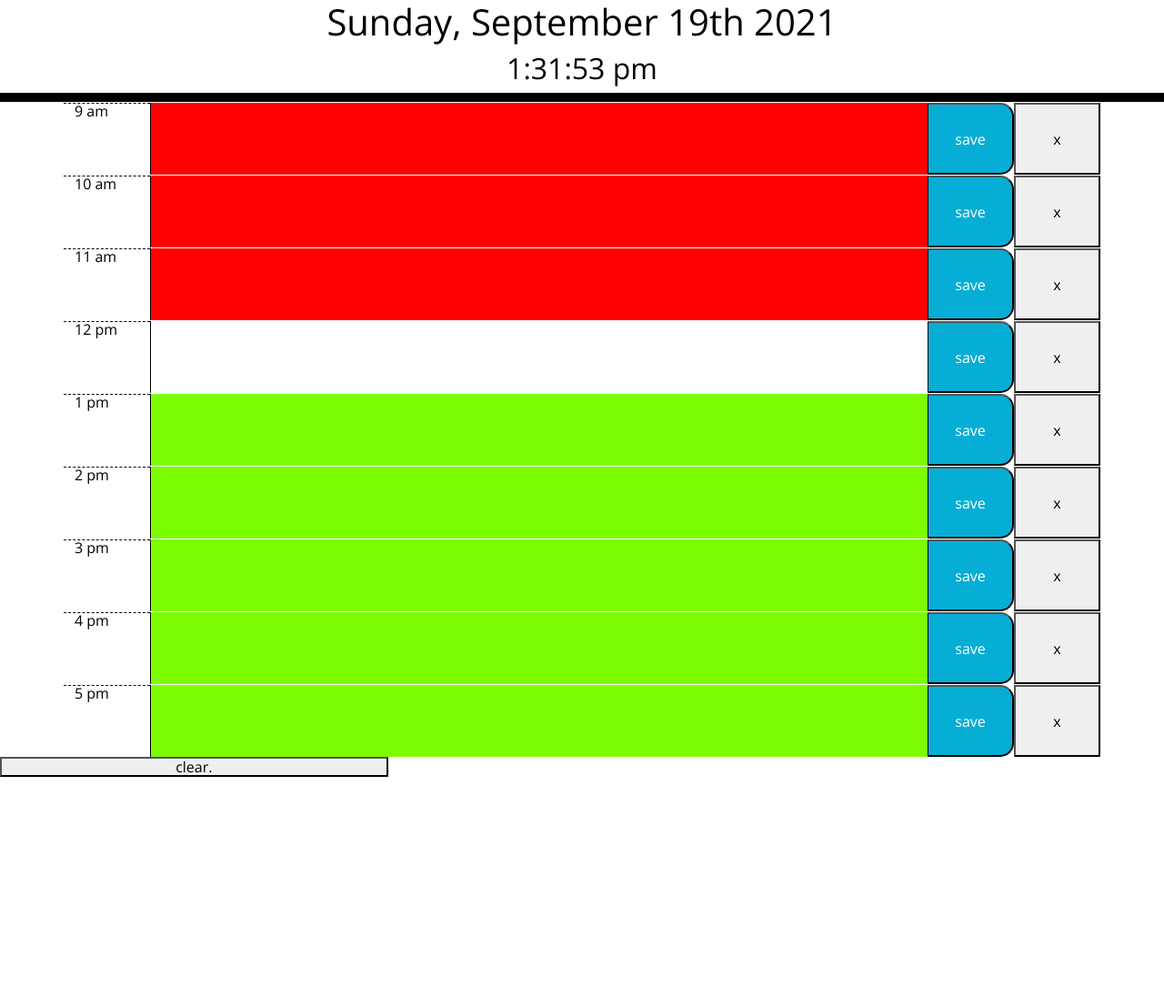
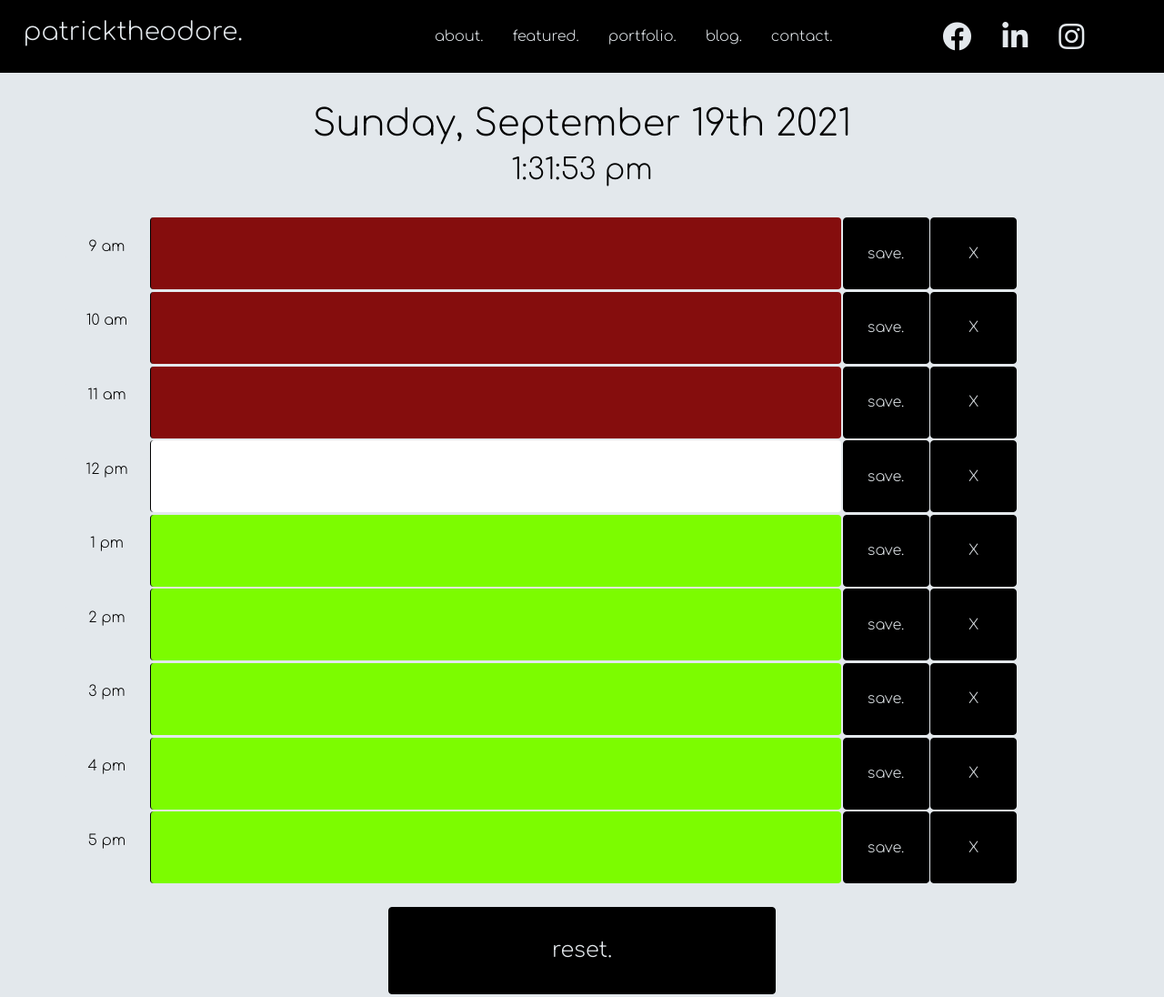
Before and after one commit to patricktheodore/work-day-scheduler, a plain HTML site: page index.html in a window 1280 px wide. Shown: the whole page at 91% size. Before the commit the page ends 854 px from the top, so only its background shows below. Drawn offline with nearby package versions, Linux system fonts and the light colour scheme.

Commit message:
clear button functionaliy, css stylesheet updates

```diff
--- a/assets/css/style.css
+++ b/assets/css/style.css
@@ -1,8 +1,116 @@
 body {
-    font-family: 'Open Sans', sans-serif;
+  font-family: 'Comfortaa', cursive;
+  font-size: 16px;
+    line-height: 1.5;
     font-size: 16px;
-    line-height: 1;
+    font-weight: lighter;
   }
+
+  :root {
+    --dark: black;
+    --light: #e3e8ec;
+    --primary: #5d666b;
+    --secondary: #a7a7a7;
+}
+
+body {
+    background-color: var(--light);
+    color: var(--secondary);
+}
+
+/*custom nan & header imported from portfolio*/
+header {
+    display: flex;
+    flex-direction: row;
+    flex-wrap: wrap;
+    justify-content: space-between;
+    align-items: center;
+    background-color: var(--dark);
+    height: 5rem;
+    width: 100%;
+}
+
+main {
+    max-width: 92%;
+    margin-left: auto;
+    margin-right: auto;
+}
+
+header h1 {
+    font-size: 1.75rem;
+    padding: 0 1% 0 2%;
+    font-weight: lighter;
+}
+
+header h1 a {
+    text-decoration: none;
+    color: var(--light);
+}
+
+nav {
+    display: flex;
+    flex-direction: row;
+    justify-content: space-around;
+    align-items: center;
+    width: 70%;
+}
+
+.quick-links {
+    list-style: none;
+    display: flex;
+    flex-wrap: wrap;
+    justify-content: center;
+    align-items: center;
+    margin-bottom: 0;
+}
+
+
+.quick-links li a {
+    color: var(--light);
+    text-decoration: none;
+    font-size: 1rem;
+    font-weight: lighter;
+    padding: 0 1rem;
+    margin-right: 1%;
+}
+
+
+/*aligning anchors to the right margin */
+nav div {
+    margin-right: 3%;
+}
+
+/*changing the color of the link when hovered over*/
+.quick-links li a:hover,
+header h1 a:hover,
+.socials a:hover {
+    color: var(--primary);
+    transform: translateY(-0.1rem);
+    transition: transform 150ms;
+}
+
+.socials {
+    display: flex;
+    flex-direction: row;
+    justify-content: center;
+    align-items: center;
+    color: var(--light);
+    font-size: 1rem;
+}
+
+.socials a {
+    color: var(--light);
+    text-decoration: none;
+    font-weight: lighter;
+    padding: 0 1rem;
+    margin-right: 1%;
+}
+
+.socials a:hover {
+    cursor: pointer;
+}
+
+/* jQuery elements */
 
   textarea {
     background: transparent;
@@ -17,12 +125,13 @@ body {
     text-align: center;
     background-color: transparent;
     color: black;
-    border-radius: 0;
-    border-bottom: 10px solid black;
+    margin: 2rem 0;
   }
 
   .description {
     white-space: pre-wrap;
+    border-radius: 4px;
+    margin-right: 0.1rem;
   }
 
   .time-block {
@@ -33,17 +142,19 @@ body {
   .row {
     white-space: pre-wrap;
     height: 80px;
-    border-top: 1px solid white;
+    border-top: 1px solid var(--light);
+    margin-bottom: 0.1rem;
   }
 
   .hour {
-    background-color: #ffffff;
+    background-color: var(--light);
     color: #000000;
-    border-top: 1px dashed #000000;
+    align-self: center;
+    border-radius: 4px;
   }
 
   .past {
-    background-color: red;
+    background-color: rgb(133, 13, 13);
     color: white;
   }
 
@@ -57,15 +168,55 @@ body {
     color: black;
   }
 
-  .saveBtn {
-    border-left: 1px solid black;
-    border-top-right-radius: 15px;
-    border-bottom-right-radius: 15px;
-    background-color: #06aed5;
-    color: white;
+  .btn {
+    background-color: var(--dark);
+    color: var(--light);
+    cursor: pointer;
+    border: solid 1px var(--dark);
+    font-size: 1rem;
+    border-radius: 4px;
+    text-align: center;
+    margin-right: 0.1rem;
   }
 
-  .saveBtn i:hover {
-    font-size: 20px;
-    transition: all 0.3s ease-in-out;
-  }
+  .saveBtn:hover {
+    background-color: lawngreen;
+    box-shadow: 0 0 5px #999;
+    transform: translateY(-0.1rem);
+    transition: transform 150ms;
+}
+
+.deleteBtn:hover {
+  color: white;
+  background-color: rgb(133, 13, 13);
+  box-shadow: 0 0 5px #999;
+  transform: translateY(-0.1rem);
+  transition: transform 150ms;
+}
+
+#pageDisplay {
+  display: flex;
+  flex-direction: column;
+}
+
+.clearBtn {
+  justify-self: center;
+  align-self: center;
+  background-color: var(--dark);
+  color: var(--light);
+  cursor: pointer;
+  border: solid 1px var(--dark);
+  font-size: 1.5rem;
+  border-radius: 4px;
+  text-align: center;
+  height: 6rem;
+  margin: 1.5rem 0;
+}
+
+.clearBtn:hover {
+  color: white;
+  background-color: rgb(133, 13, 13);
+  box-shadow: 0 0 5px #999;
+  transform: translateY(-0.1rem);
+  transition: transform 150ms;
+}
--- a/assets/js/script.js
+++ b/assets/js/script.js
@@ -1,7 +1,7 @@
 //variables
 var blockDisplay = $('#displayContainer');
 var currentTimeDisplayEl = $('#currentTime')
-const clearLocal = $('<button>').addClass('col-4 clearBtn').text('clear.');
+const clearLocal = $('<button>').addClass('col-4 clearBtn').text('reset.');
 const pageDisplay = $('#pageDisplay');
 
 
@@ -23,10 +23,10 @@ function displaySchedule(date) {
 
         //issue - unlimited amount of rows can be entered. undesired.
         const rowDisplay = $('<div>').addClass('row').attr('id', i);
-        const hourBlock = $('<p>').addClass('col-1 hour').text(date.format('h a')).attr('id', i);
-        const textBox = $('<textarea>').addClass('col-9 event textarea').attr('id',  'text' + [i]);
-        const saveBtn = $('<button>').addClass('col-1 saveBtn').text('save').attr('id', i);
-        const deleteBtn = $('<button>').addClass('col-1 deleteBtn').text('x').attr('id', i);
+        const hourBlock = $('<p>').addClass('col-1 hour time-block').text(date.format('h a')).attr('id', i);
+        const textBox = $('<textarea>').addClass('col-8 event textarea description').attr('id',  'text' + [i]);
+        const saveBtn = $('<button>').addClass('col-1 saveBtn btn').text('save.').attr('id', i);
+        const deleteBtn = $('<button>').addClass('col-1 deleteBtn btn').text('X').attr('id', i);
 
         blockDisplay.append(
             rowDisplay.append(
@@ -61,6 +61,7 @@ function displaySchedule(date) {
         localStorage.setItem($(this)[0].previousElementSibling.id, $(this)[0].previousElementSibling.value);
     }
 
+    //doesnt work un unrefreshed pages
     function deleteBlock(event) {
         event.preventDefault();
         localStorage.setItem("text" + $(this)[0].id, "");
--- a/index.html
+++ b/index.html
@@ -15,19 +15,39 @@
       integrity="sha384-50oBUHEmvpQ+1lW4y57PTFmhCaXp0ML5d60M1M7uH2+nqUivzIebhndOJK28anvf"
       crossorigin="anonymous"
     /> <!--fontawesome-->
-    <link
-      href="https://fonts.googleapis.com/css?family=Open+Sans&display=swap"
-      rel="stylesheet"
-    />
+    <link rel="preconnect" href="https://fonts.googleapis.com">
+    <link rel="preconnect" href="https://fonts.gstatic.com" crossorigin>
+    <link href="https://fonts.googleapis.com/css2?family=Comfortaa:wght@300&display=swap" rel="stylesheet">
+
     <link rel="stylesheet" href="./assets/css/style.css" />
     <title>Work Day Scheduler</title>
   </head>
 
   <body>
-    <header class="jumbotron">
+    <header id="home">
+      <h1><a href=https://patricktheodore.github.io/patricktheodore-portfolio/#home>patricktheodore.</a></h1>
+      <nav>
+          <ul class="quick-links">
+              <li><a href="https://patricktheodore.github.io/patricktheodore-portfolio/#about">about.</a></li>
+              <li><a href="https://patricktheodore.github.io/patricktheodore-portfolio/#portfolio">featured.</a></li>
+              <li><a href="https://patricktheodore.github.io/patricktheodore-portfolio/#portfolio">portfolio.</a></li>
+              <li><a href="https://patricktheodore.github.io/patricktheodore-portfolio/#portfolio">blog.</a></li>
+              <li><a href="https://patricktheodore.github.io/patricktheodore-portfolio/#contact">contact.</a></li>
+          </ul>
+          <div class="socials">
+              <a class="fab fa-facebook fa-2x" title="facebook" href="https://www.facebook.com/patricktheodore-104912218595856" target="_blank"></a>
+              <a class="fab fa-linkedin-in fa-2x" title="linkedin" href="#home" target="_blank"></a>
+              <a class="fab fa-instagram fa-2x" title="instagram" href="#home" target="_blank"></a>
+          </div>
+
+      </nav>
+  </header>
+
+    <div class="jumbotron" id="displayHeader">
       <h1 id="currentDay"></h1>
       <h2 id="currentTime"> </h2>
-    </header>
+    </div>
+
     <div id='pageDisplay'>
       <div class="container" id="displayContainer">
               <!-- Timeblocks go here
```
